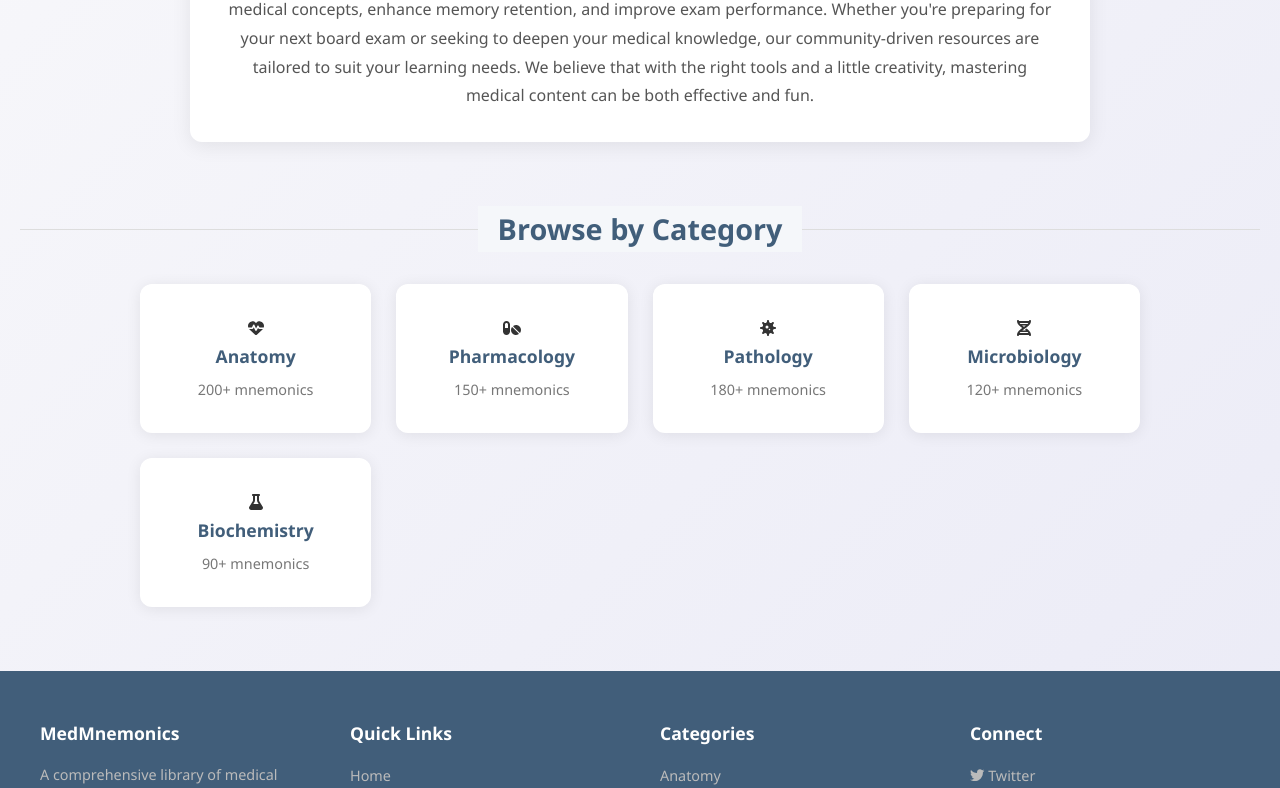
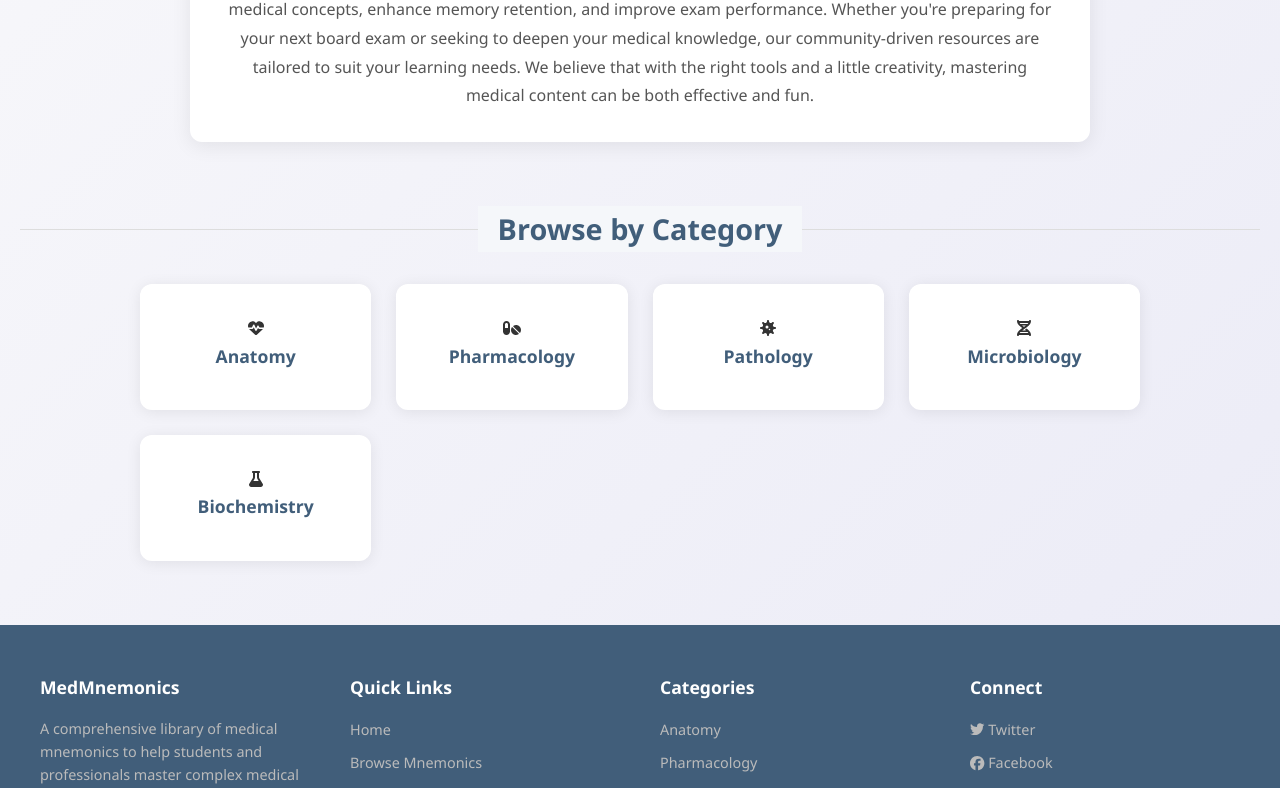
Before and after one commit to Jshuuuuuuu/MedicalMonics, a React (Vite) app in the folder medmonics/: page / in a window 1280 px wide. Shown: the part 510-1298 px from the top of the page. Built offline with nearby package versions, Linux system fonts and the light colour scheme.

Commit message:
minor change to homepage

```diff
--- a/medmonics/src/pages/HomePage.jsx
+++ b/medmonics/src/pages/HomePage.jsx
@@ -113,27 +113,27 @@ function HomePage() {
             <div className="category-card">
               <FontAwesomeIcon icon={faHeartbeat} />
               <h3>Anatomy</h3>
-              <p>200+ mnemonics</p>
+
             </div>
             <div className="category-card">
               <FontAwesomeIcon icon={faPills} />
               <h3>Pharmacology</h3>
-              <p>150+ mnemonics</p>
+
             </div>
             <div className="category-card">
               <FontAwesomeIcon icon={faVirus} />
               <h3>Pathology</h3>
-              <p>180+ mnemonics</p>
+
             </div>
             <div className="category-card">
               <FontAwesomeIcon icon={faDna} />
               <h3>Microbiology</h3>
-              <p>120+ mnemonics</p>
+
             </div>
             <div className="category-card">
               <FontAwesomeIcon icon={faFlask} />
               <h3>Biochemistry</h3>
-              <p>90+ mnemonics</p>
+
             </div>
           </div>
         </section>
```
